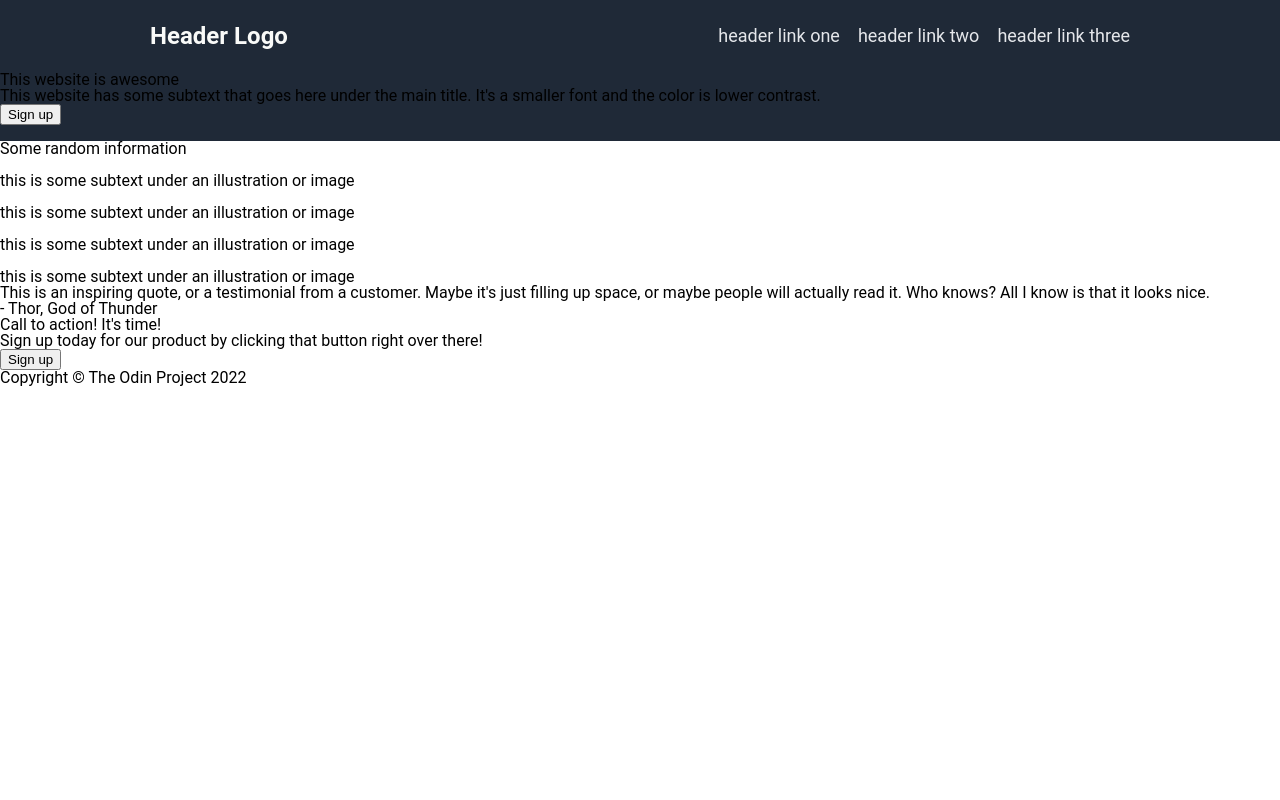
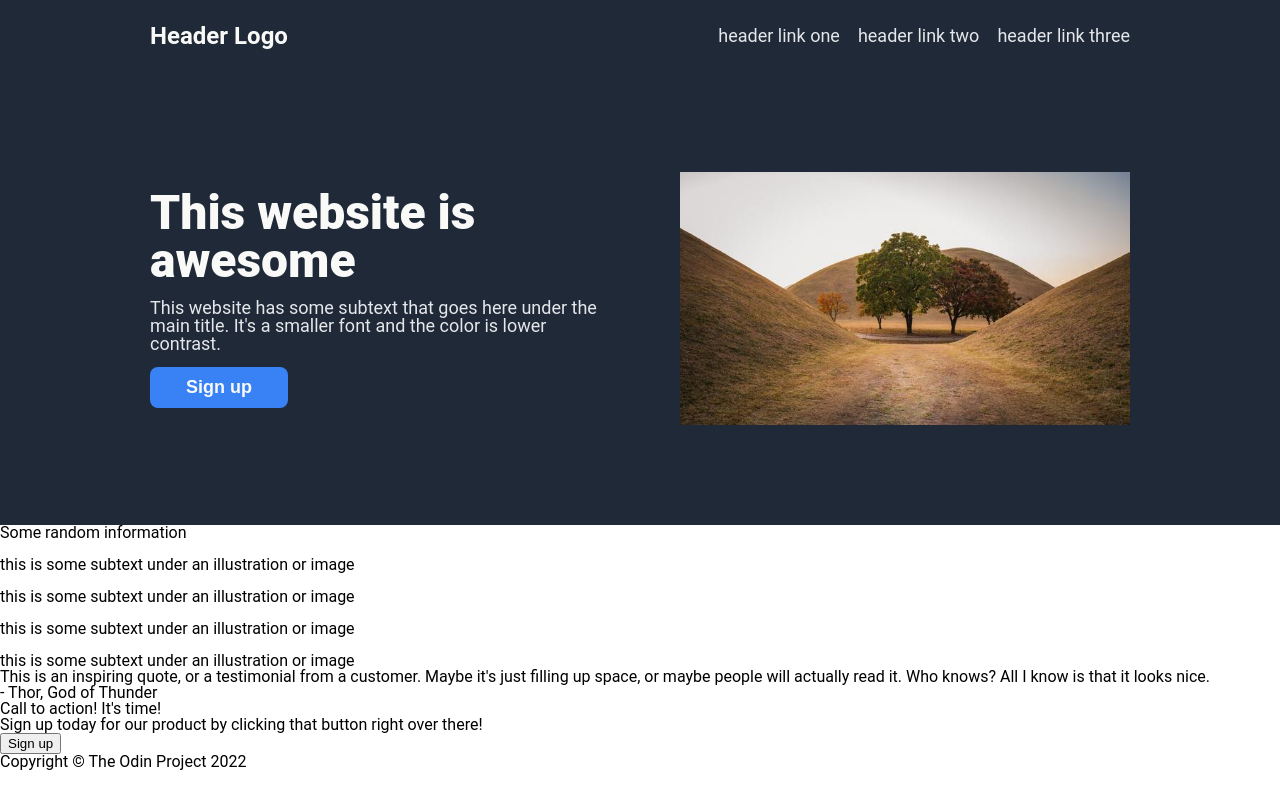
Before and after one commit to lsdorosario/landing-page, a plain HTML site: page index.html in a window 1280 px wide. Drawn offline with Linux system fonts and the light colour scheme.

Commit message:
Add hero image and style hero container

```diff
--- a/index.html
+++ b/index.html
@@ -21,11 +21,11 @@
     <main>
         <div class="hero-container">
             <div>
-                <h2>This website is awesome</h2>
-                <p>This website has some subtext that goes here under the main title. It's a smaller font and the color is lower contrast.</p>
-                <button>Sign up</button>
+                <h2 class="hero-maintext">This website is awesome</h2>
+                <p class="hero-subtext">This website has some subtext that goes here under the main title. It's a smaller font and the color is lower contrast.</p>
+                <button class="hero-button">Sign up</button>
             </div>
-            <img src="" alt="">
+            <img src="./img/hero-image.jpg" alt="A picture of a path between small hills">
         </div>
 
         <div>
--- a/style.css
+++ b/style.css
@@ -30,3 +30,40 @@ header {
     font-size: 18px;
     color: #E5E7EB;
 }
+
+.hero-container {
+    display: flex;
+    align-items: center;
+    justify-content: space-between;
+    padding: 100px 150px;
+    gap: 75px;
+}
+
+.hero-maintext {
+    font-size: 48px;
+    font-weight: 900;
+    color: #F9FAF8;
+    margin-bottom: 14px;
+}
+
+.hero-subtext {
+    font-size: 18px;
+    color: #E5E7EB;
+    width: 450px;
+    margin-bottom: 14px;
+}
+
+.hero-button {
+    background-color: #3882F6;
+    color: #F9FAF8;
+    font-size: 18px;
+    font-weight: 700;
+    padding: 10px 36px;
+    border: none;
+    border-radius: 8px;
+}
+
+.hero-container img {
+    width: 450px;
+    height: auto;
+}
```
Also changed, not shown: img/hero-image.jpg (added).
